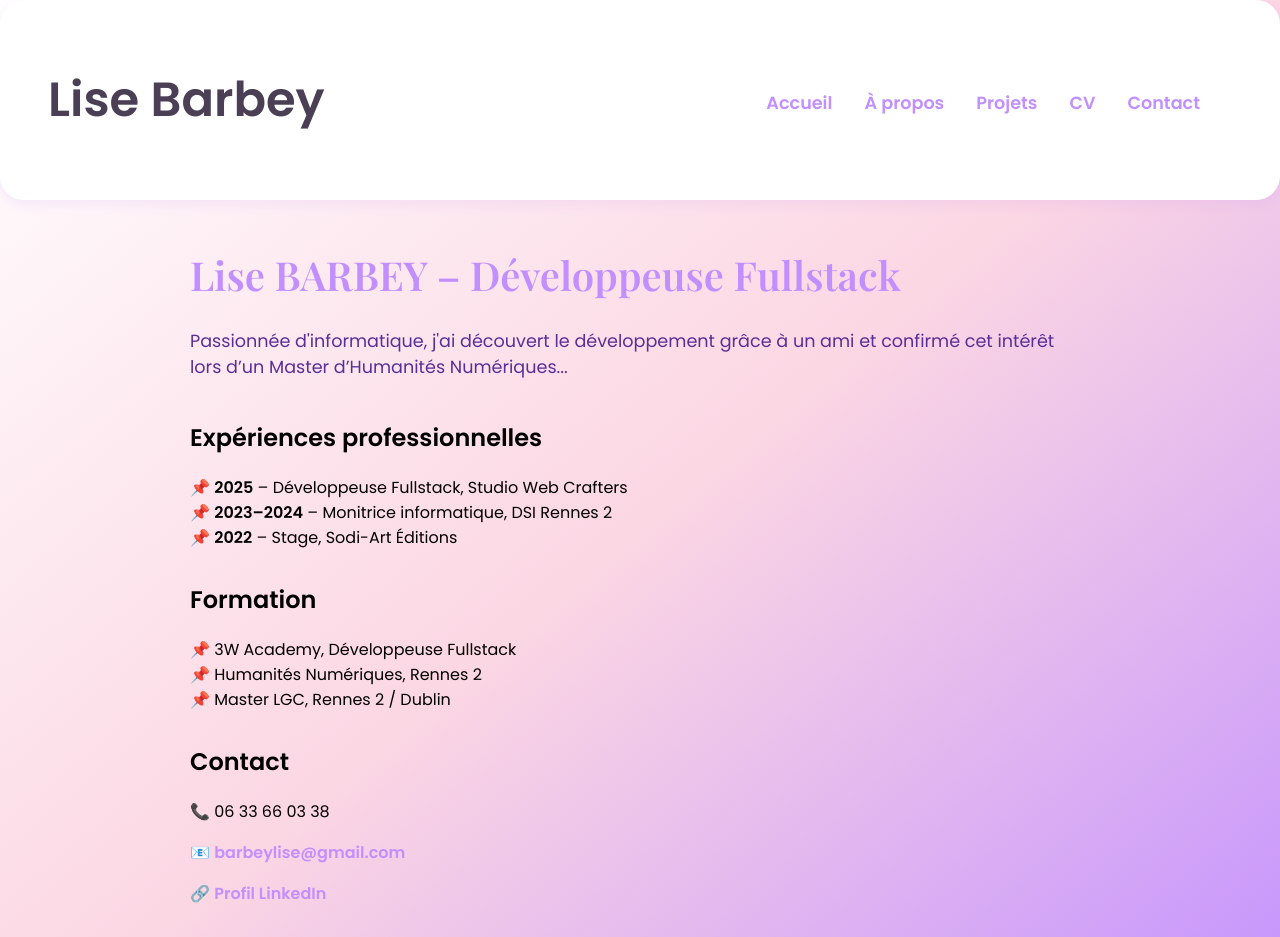
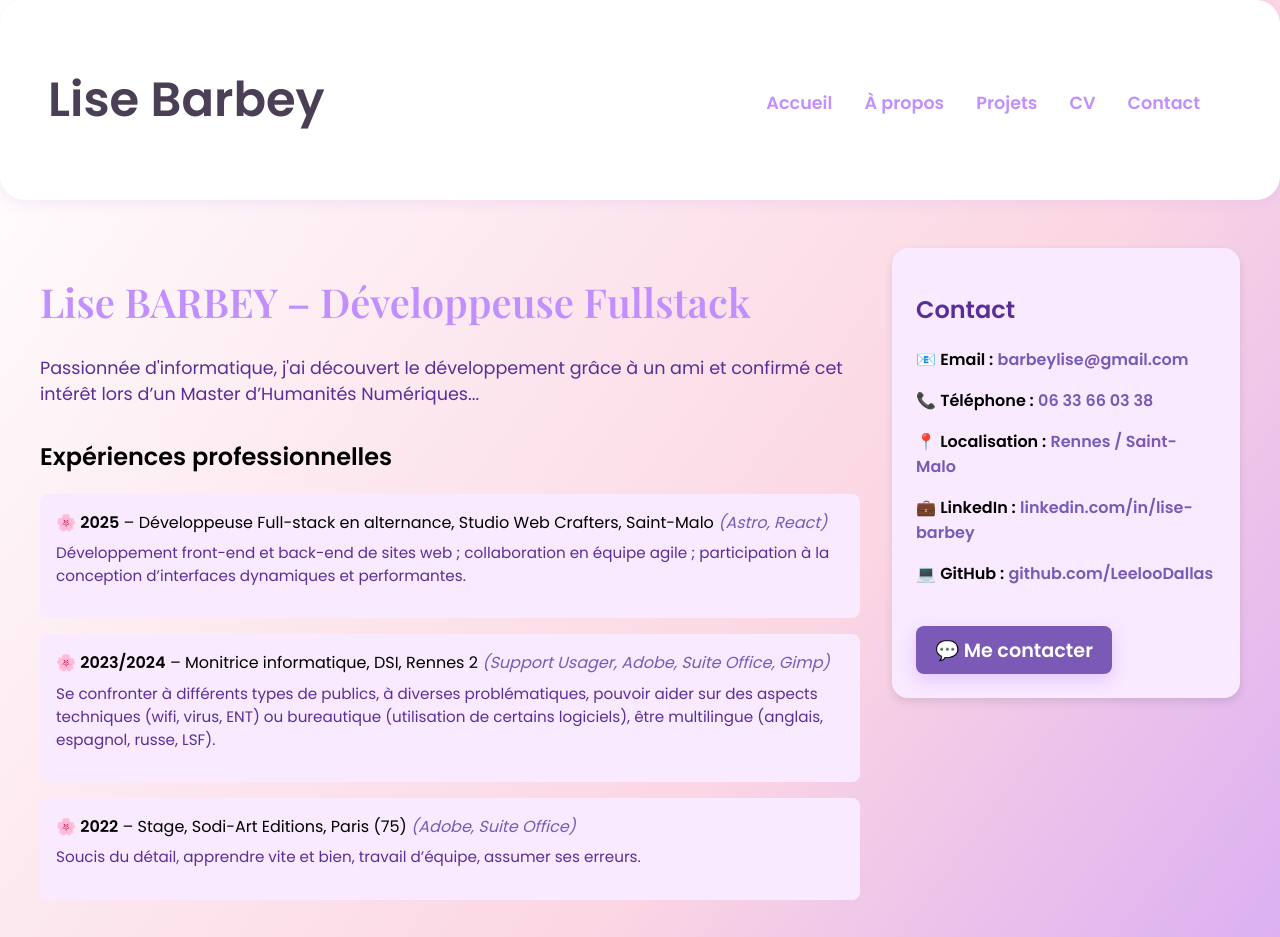
Before and after one commit to LeelooDallas-creator/portfolio, a React (Vite) app: page /cv in a window 1280 px wide. Shown: the top 937 px of the page. Built offline with nearby package versions, Linux system fonts and the light colour scheme.

Commit message:
refactor(CV): refacto cv page

```diff
--- a/src/pages/CV.tsx
+++ b/src/pages/CV.tsx
@@ -1,45 +1,374 @@
-import React from 'react';
+import React, { useEffect, useRef, useState } from 'react';
 
 const CV: React.FC = () => {
+  const [visibleSections, setVisibleSections] = useState<{ [key: string]: boolean }>({});
+  const [showModal, setShowModal] = useState(false);
+  const sectionsRefs = {
+    exp: useRef<HTMLElement>(null),
+    formation: useRef<HTMLElement>(null),
+    contact: useRef<HTMLElement>(null),
+  };
+
+  useEffect(() => {
+    const observer = new IntersectionObserver(
+      (entries) => {
+        entries.forEach((entry) => {
+          if (entry.isIntersecting) {
+            setVisibleSections((vis) => ({
+              ...vis,
+              [entry.target.id]: true,
+            }));
+            observer.unobserve(entry.target);
+          }
+        });
+      },
+      { threshold: 0.3 }
+    );
+
+    Object.values(sectionsRefs).forEach((ref) => {
+      if (ref.current) observer.observe(ref.current);
+    });
+
+    return () => observer.disconnect();
+  }, []);
+
+  const sectionStyle = (id: string) => ({
+    marginTop: '2rem',
+    opacity: visibleSections[id] ? 1 : 0,
+    transform: visibleSections[id] ? 'none' : 'translateY(40px)',
+    transition: 'opacity 0.6s ease, transform 0.6s ease',
+  });
+
+  const listItemStyle = {
+    padding: '1rem',
+    borderRadius: '0.5rem',
+    transition: 'background-color 0.3s ease',
+    cursor: 'pointer',
+    marginBottom: '1rem',
+    backgroundColor: 'var(--rose-light, #f9eaff)',
+  };
+
+  const handleItemHover = (e: React.MouseEvent<HTMLLIElement>) => {
+    (e.currentTarget as HTMLElement).style.backgroundColor = 'rgba(90,46,153,0.15)';
+  };
+
+  const handleItemLeave = (e: React.MouseEvent<HTMLLIElement>) => {
+    (e.currentTarget as HTMLElement).style.backgroundColor = 'var(--rose-light, #f9eaff)';
+  };
+
+  const experiences = [
+    {
+      year: '2025',
+      role: 'Développeuse Full-stack en alternance',
+      company: 'Studio Web Crafters, Saint-Malo',
+      tech: '(Astro, React)',
+      description:
+        'Développement front-end et back-end de sites web ; collaboration en équipe agile ; participation à la conception d’interfaces dynamiques et performantes.',
+    },
+    {
+      year: '2023/2024',
+      role: 'Monitrice informatique',
+      company: 'DSI, Rennes 2',
+      tech: '(Support Usager, Adobe, Suite Office, Gimp)',
+      description:
+        'Se confronter à différents types de publics, à diverses problématiques, pouvoir aider sur des aspects techniques (wifi, virus, ENT) ou bureautique (utilisation de certains logiciels), être multilingue (anglais, espagnol, russe, LSF).',
+    },
+    {
+      year: '2022',
+      role: 'Stage',
+      company: 'Sodi-Art Editions, Paris (75)',
+      tech: '(Adobe, Suite Office)',
+      description:
+        'Soucis du détail, apprendre vite et bien, travail d’équipe, assumer ses erreurs.',
+    },
+  ];
+
+  const formations = [
+    {
+      title: 'Formation Développeuse fullstack (HTML, CSS, JS, PHP, SQL, React, Node JS)',
+      school: '3W Academy, Télé-présentiel',
+      year: '2024',
+    },
+    {
+      title: 'M1 d’Humanités Numériques (Notion, Wordpress, HTML, CSS)',
+      school: 'Université Rennes 2, Rennes (35)',
+      year: '2023-2024',
+    },
+    {
+      title: 'Master de Littérature Générale et Comparée (HTLM, CSS, Wordpress, Trello)',
+      school: 'Université Rennes 2 / University College of Dublin (6 mois)',
+      year: '2022-2024',
+    },
+    {
+      title: 'Licence de Lettres Modernes Parcours Bibliothèques et Edition (HTML, CSS, Canva)',
+      school: 'Université Rennes 2, Rennes (35)',
+      year: '2019-2022',
+    },
+    {
+      title: 'Bac L, LV1 russe + BIA (Brevet d’Initiation Aéronautique)',
+      school: 'Lycée Marie Curie, Sceaux (92)',
+      year: '2014-2017',
+    },
+  ];
+
+  const inputStyle = {
+    width: '100%',
+    padding: '0.5rem',
+    marginTop: '0.3rem',
+    marginBottom: '1rem',
+    border: '1px solid #ccc',
+    borderRadius: '0.4rem',
+    fontSize: '1rem',
+  };
+
+  const buttonStyle = {
+    padding: '0.6rem 1.2rem',
+    border: 'none',
+    borderRadius: '0.5rem',
+    color: 'white',
+    cursor: 'pointer',
+    fontWeight: 'bold',
+  };
+
   return (
-    <main style={{ maxWidth: '900px', margin: '3rem auto', padding: '0 1rem' }}>
-      <h1 style={{ fontFamily: 'var(--font-title)', color: 'var(--violet)', fontSize: '2.5rem' }}>
+    <>
+      <div
+        style={{
+          display: 'flex',
+          flexDirection: 'row',
+          justifyContent: 'space-between',
+          alignItems: 'flex-start',
+          maxWidth: '1200px',
+          margin: '3rem auto',
+          padding: '0 1rem',
+          gap: '2rem',
+        }}
+      >
+        <main style={{ flex: 1 }}>
+          <h1
+            style={{
+              fontFamily: 'var(--font-title)',
+              color: 'var(--violet)',
+              fontSize: '2.5rem',
+              userSelect: 'none',
+            }}
+          >
             Lise BARBEY – Développeuse Fullstack
           </h1>
-
           <p style={{ fontSize: '1.1rem', color: 'var(--text-main)' }}>
             Passionnée d'informatique, j'ai découvert le développement grâce à un ami et confirmé cet intérêt lors d’un Master d’Humanités Numériques...
           </p>
 
-      <section style={{ marginTop: '2.5rem' }}>
+          <section id="exp" ref={sectionsRefs.exp} style={sectionStyle('exp')}>
             <h2>Expériences professionnelles</h2>
             <ul style={{ listStyle: 'none', paddingLeft: 0 }}>
-          <li>📌 <strong>2025</strong> – Développeuse Fullstack, Studio Web Crafters</li>
-          <li>📌 <strong>2023–2024</strong> – Monitrice informatique, DSI Rennes 2</li>
-          <li>📌 <strong>2022</strong> – Stage, Sodi-Art Éditions</li>
+              {experiences.map((exp, i) => (
+                <li
+                  key={i}
+                  style={listItemStyle}
+                  onMouseEnter={handleItemHover}
+                  onMouseLeave={handleItemLeave}
+                  tabIndex={0}
+                  onFocus={handleItemHover}
+                  onBlur={handleItemLeave}
+                >
+                  <div>
+                    🌸 <strong>{exp.year}</strong> – {exp.role}, {exp.company}{' '}
+                    <em style={{ color: '#7a5ab6' }}>{exp.tech}</em>
+                  </div>
+                  <p
+                    style={{
+                      marginTop: '0.4rem',
+                      color: 'var(--text-main)',
+                      fontSize: '0.95rem',
+                    }}
+                  >
+                    {exp.description}
+                  </p>
+                </li>
+              ))}
             </ul>
           </section>
 
-      <section style={{ marginTop: '2rem' }}>
+          <section
+            id="formation"
+            ref={sectionsRefs.formation}
+            style={sectionStyle('formation')}
+          >
             <h2>Formation</h2>
             <ul style={{ listStyle: 'none', paddingLeft: 0 }}>
-          <li>📌 3W Academy, Développeuse Fullstack</li>
-          <li>📌 Humanités Numériques, Rennes 2</li>
-          <li>📌 Master LGC, Rennes 2 / Dublin</li>
+              {formations.map((form, i) => (
+                <li
+                  key={i}
+                  style={listItemStyle}
+                  onMouseEnter={handleItemHover}
+                  onMouseLeave={handleItemLeave}
+                  tabIndex={0}
+                  onFocus={handleItemHover}
+                  onBlur={handleItemLeave}
+                >
+                  <div>
+                    🌸 <strong>{form.year}</strong> – {form.title}
+                  </div>
+                  <p
+                    style={{
+                      marginTop: '0.4rem',
+                      color: 'var(--text-main)',
+                      fontSize: '0.95rem',
+                    }}
+                  >
+                    {form.school}
+                  </p>
+                </li>
+              ))}
             </ul>
           </section>
+        </main>
 
-      <section style={{ marginTop: '2rem' }}>
-        <h2>Contact</h2>
-        <p>📞 06 33 66 03 38</p>
+        <aside
+          style={{
+            flexShrink: 0,
+            width: '300px',
+            padding: '1.5rem',
+            borderRadius: '1rem',
+            backgroundColor: '#f9eaff',
+            boxShadow: '0 4px 10px rgba(0,0,0,0.1)',
+            position: 'sticky',
+            top: '2rem',
+            height: 'fit-content',
+          }}
+        >
+          <h2 style={{ color: '#5a2e99' }}>Contact</h2>
           <p>
-          📧 <a href="mailto:barbeylise@gmail.com" style={{ color: 'var(--violet)', fontWeight: 600 }}>
+            📧 <strong>Email :</strong>{' '}
+            <a
+              href="mailto:barbeylise@gmail.com"
+              style={{ color: '#7a5ab6' }}
+            >
               barbeylise@gmail.com
             </a>
           </p>
-        <p>🔗 <a href="https://linkedin.com/in/lise-barbey" target="_blank" rel="noopener noreferrer">Profil LinkedIn</a></p>
-      </section>
-    </main>
+          <p>
+            📞 <strong>Téléphone :</strong>{' '}
+            <a href="tel:0633660338" style={{ color: '#7a5ab6' }}>
+              06 33 66 03 38
+            </a>
+          </p>
+          <p>
+            📍 <strong>Localisation :</strong>{' '}
+            <a
+              href="https://www.google.com/maps/search/?api=1&query=Rennes+Saint-Malo"
+              target="_blank"
+              rel="noopener noreferrer"
+              style={{ color: '#7a5ab6' }}
+            >
+              Rennes / Saint-Malo
+            </a>
+          </p>
+          <p>
+            💼 <strong>LinkedIn :</strong>{' '}
+            <a
+              href="https://www.linkedin.com/in/lise-barbey"
+              target="_blank"
+              rel="noopener noreferrer"
+              style={{ color: '#7a5ab6' }}
+            >
+              linkedin.com/in/lise-barbey
+            </a>
+          </p>
+          <p>
+            💻 <strong>GitHub :</strong>{' '}
+            <a
+              href="https://github.com/LeelooDallas-creator"
+              target="_blank"
+              rel="noopener noreferrer"
+              style={{ color: '#7a5ab6' }}
+            >
+              github.com/LeelooDallas
+            </a>
+          </p>
+          <button
+            onClick={() => setShowModal(true)}
+            style={{ marginTop: '1.5rem', ...buttonStyle, backgroundColor: '#7a5ab6' }}
+          >
+            💬 Me contacter
+          </button>
+        </aside>
+      </div>
+
+      {showModal && (
+        <div
+          onClick={() => setShowModal(false)}
+          style={{
+            position: 'fixed',
+            top: 0,
+            left: 0,
+            right: 0,
+            bottom: 0,
+            backgroundColor: 'rgba(0,0,0,0.4)',
+            display: 'flex',
+            alignItems: 'center',
+            justifyContent: 'center',
+            zIndex: 1000,
+          }}
+        >
+          <div
+            onClick={(e) => e.stopPropagation()}
+            style={{
+              backgroundColor: 'white',
+              padding: '2rem',
+              borderRadius: '1rem',
+              maxWidth: '500px',
+              width: '90%',
+              boxShadow: '0 6px 20px rgba(0,0,0,0.2)',
+            }}
+          >
+            <h3 style={{ marginBottom: '1rem', color: '#5a2e99' }}>
+              Formulaire de contact
+            </h3>
+            <form
+              onSubmit={(e) => {
+                e.preventDefault();
+                setShowModal(false);
+                alert('Message simulé !');
+              }}
+            >
+              <label>
+                Nom : <input type="text" required style={inputStyle} />
+              </label>
+              <br />
+              <label>
+                Email : <input type="email" required style={inputStyle} />
+              </label>
+              <br />
+              <label>
+                Message :{' '}
+                <textarea required rows={4} style={{ ...inputStyle, resize: 'vertical' }} />
+              </label>
+              <br />
+              <div
+                style={{
+                  display: 'flex',
+                  justifyContent: 'space-between',
+                  marginTop: '1rem',
+                }}
+              >
+                <button type="submit" style={{ ...buttonStyle, backgroundColor: '#5a2e99' }}>
+                  Envoyer
+                </button>
+                <button
+                  type="button"
+                  onClick={() => setShowModal(false)}
+                  style={{ ...buttonStyle, backgroundColor: '#ccc', color: '#333' }}
+                >
+                  Annuler
+                </button>
+              </div>
+            </form>
+          </div>
+        </div>
+      )}
+    </>
   );
 };
 
```
Lines whose indentation alone changed are shown as unchanged.
